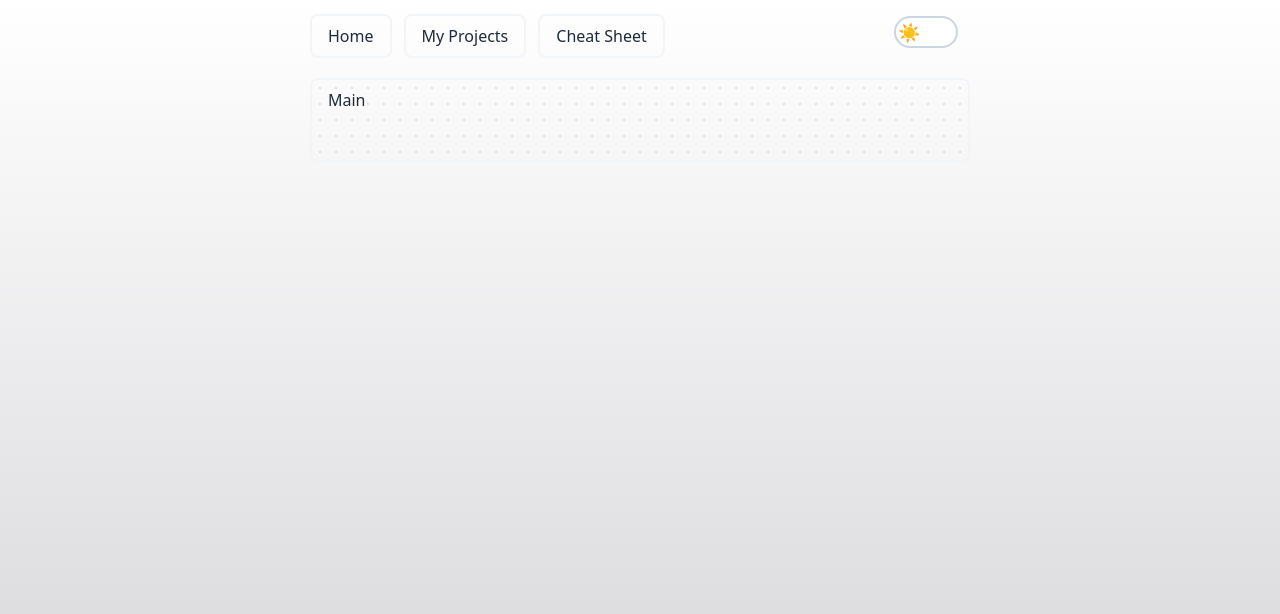
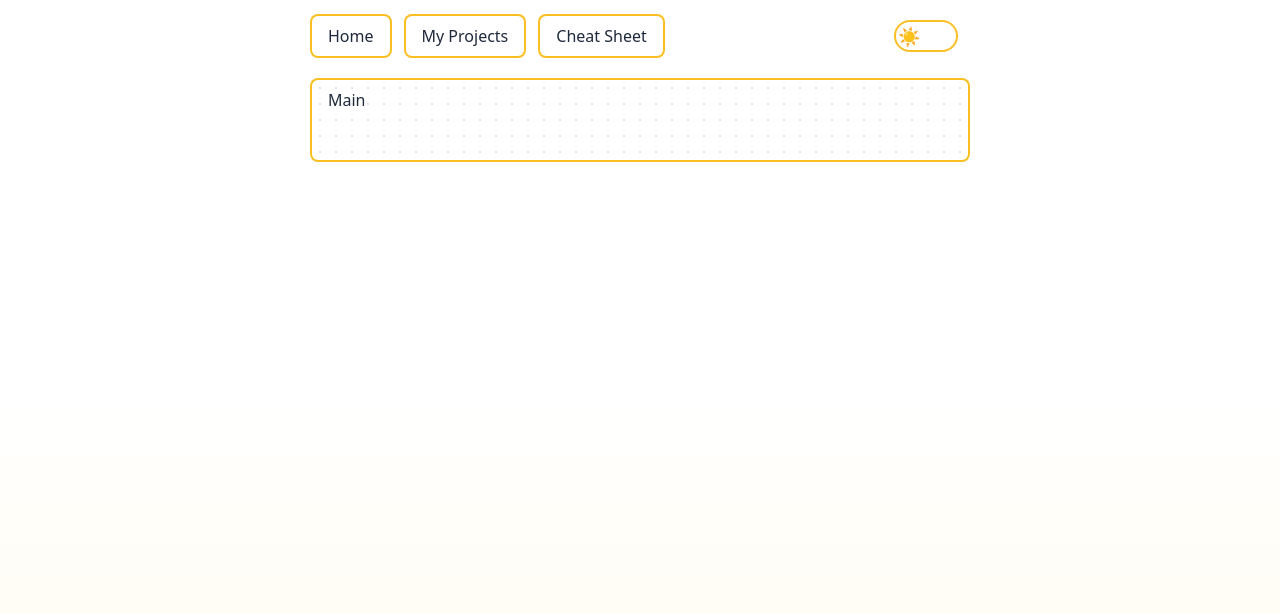
Before and after one commit to JanEberlein/JanEberlein, a Vue app: page /#/ in a window 1280 px wide. Shown: the top 614 px of the page. Built offline with nearby package versions, Linux system fonts and the light colour scheme.

Commit message:
changes style

```diff
--- a/src/App.vue
+++ b/src/App.vue
@@ -8,7 +8,7 @@ import NavItem from '@/components/NavItem.vue'
   <div
     class="flex flex-col space-y-2
       p-2 w-screen h-screen
-      bg-gradient-to-b from-white to-zinc-300 dark:from-slate-800 dark:to-zinc-800
+      bg-gradient-to-b from-white from-50% to-amber-50 dark:from-slate-800 dark:to-zinc-800 dark:from-0%
       text-slate-800 dark:text-white
     "
   >
@@ -18,7 +18,7 @@ import NavItem from '@/components/NavItem.vue'
         <NavItem to="/projects/">My Projects</NavItem>
         <NavItem to="/cheatsheet/">Cheat Sheet</NavItem>
       </nav>
-      <ThemeSelector> </ThemeSelector>
+      <ThemeSelector class="self-center"> </ThemeSelector>
     </header>
 
     <main class="grow max-w-2xl self-center w-full p-2 overflow-scroll">
--- a/src/assets/main.css
+++ b/src/assets/main.css
@@ -4,7 +4,9 @@
 
 @layer components {
   .box-rounded {
-    @apply p-2 px-4 rounded-md ring-2 ring-transparent active:ring-amber-400 ring-offset-2 ring-offset-slate-100 dark:ring-offset-slate-700;
+    @apply p-2 px-4 rounded-md
+    ring-2 ring-transparent ring-offset-amber-400 ring-offset-2
+    dark:active:ring-amber-400 active:ring-slate-500;
   }
 
   .bg-gradient-dotted {
--- a/src/components/ThemeSelector.vue
+++ b/src/components/ThemeSelector.vue
@@ -14,7 +14,7 @@ function toggle() {
 <template>
   <button @click="toggle()" class="relative w-18 h-min px-2.5 m-2">
     <div
-      class="flex flex-col justify-between rounded-full border-slate-300 border-2 bg-white h-fit px-0.5 w-16"
+      class="flex flex-col justify-between rounded-full border-amber-400 border-2 h-fit px-0.5 w-16"
     >
       <Transition
         enter-from-class=" opacity-0 translate-x-8"
--- a/src/views/CheatSheetView.vue
+++ b/src/views/CheatSheetView.vue
@@ -9,10 +9,10 @@ const result = md.render(cheatSheet)
 
 <template>
   <div class="h-full flex flex-col space-y-4">
-    <CardItem class="grow bg-none p-0">
+    <CardItem class="grow p-0">
       <p
         v-html="result"
-        class="prose prose-amber dark:prose-invert max-w-full bg-gradient-dotted p-4"
+        class="prose prose-amber dark:prose-invert max-w-full p-4"
       ></p>
     </CardItem>
   </div>
```
